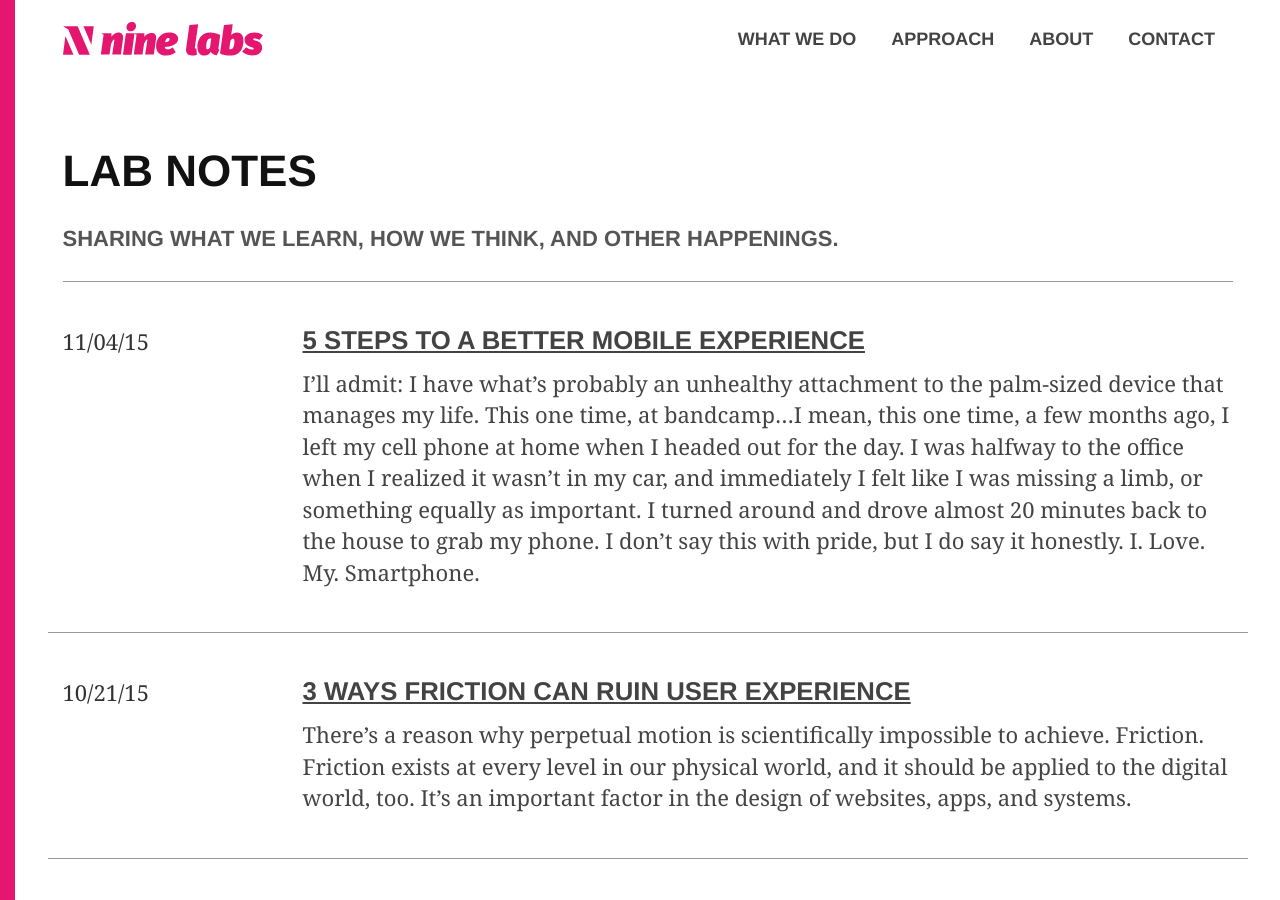
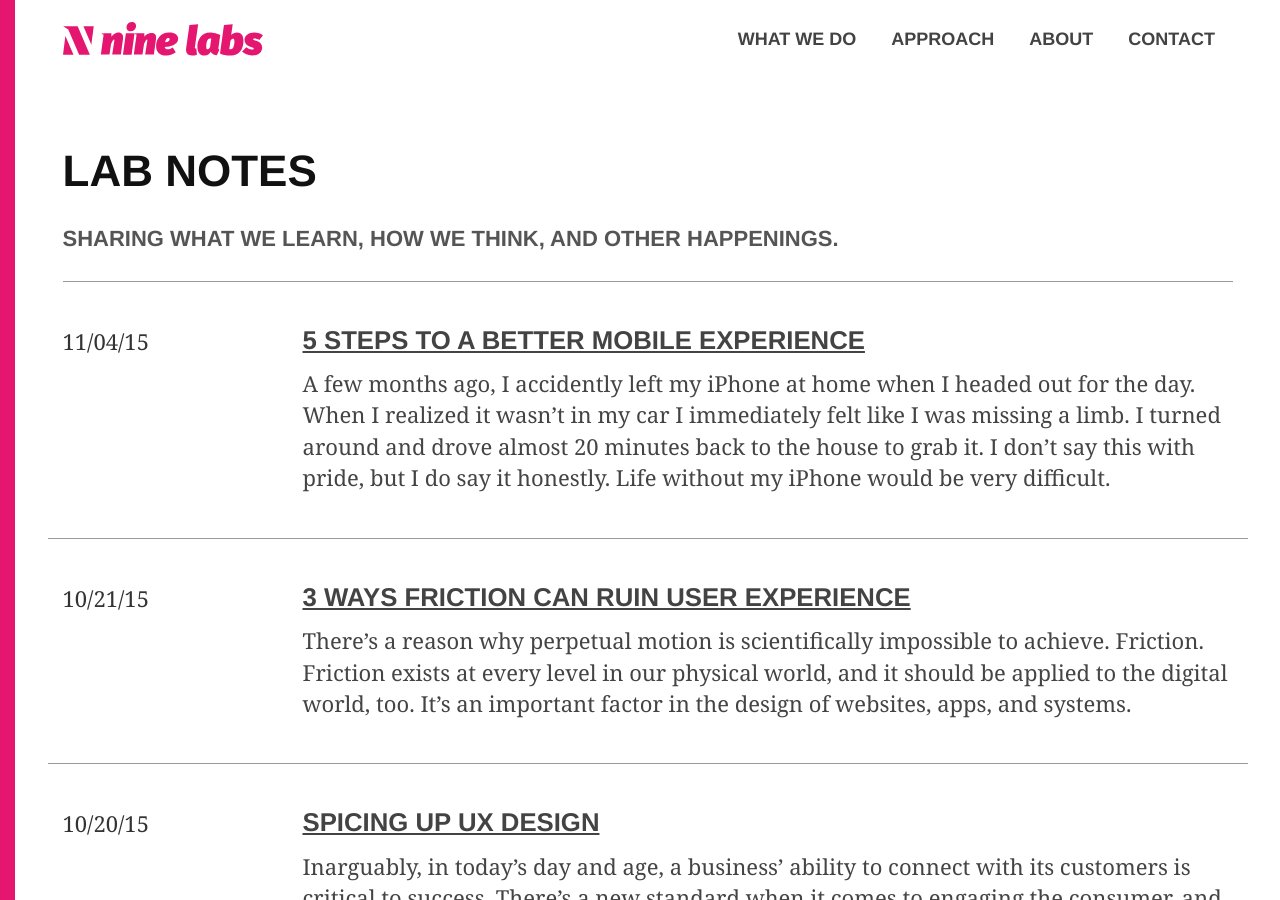
Before and after one commit to ninelabs/ninelabs.com, a Jekyll site: the page built from notes/index.html, in a window 1280 px wide and 900 px high. Built offline with Jekyll 4.4.1, drawn with Linux system fonts in a browser that asks for light colours; nearby versions of some CDN libraries; Markdown is read by kramdown in place of the engine named in the settings; the list of posts is cut into pages by our own code.

Commit message:
Final tweaks to the "5 mobile" article.

```diff
--- a/_posts/2015-11-04-five-steps-to-better-mobile-experience.md
+++ b/_posts/2015-11-04-five-steps-to-better-mobile-experience.md
@@ -7,10 +7,10 @@
 image: "//s3.amazonaws.com/ninelabs.com/phone-in-hands.jpg"
 ---
 
-I’ll admit: I have what's probably an unhealthy attachment to the palm-sized device that manages my life. This one time, at bandcamp...I mean, this one time, a few months ago, I left my cell phone at home when I headed out for the day. I was halfway to the office when I realized it wasn’t in my car, and immediately I felt like I was missing a limb, or something equally as important. I turned around and drove almost 20 minutes back to the house to grab my phone. I don’t say this with pride, but I do say it honestly. I. Love. My. Smartphone.
+A few months ago, I accidently left my iPhone at home when I headed out for the day. When I realized it wasn’t in my car I immediately felt like I was missing a limb. I turned around and drove almost 20 minutes back to the house to grab it. I don’t say this with pride, but I do say it honestly. _Life without my iPhone would be very difficult_.
 
-### I'm not alone
-I am joined by tens of millions of Americans and other citizens of this spinning celestial ball we call Earth. We are obsessed with, even addicted to, our mobile devices.
+### And I'm not alone
+Tens of millions of Americans and other citizens of the world feel the same way. We are obsessed with, even addicted to, our mobile devices.
 
 ![Chart: Share of US digital media time, by platform](http://277y2d10y5kk16f38t1xjp9f.wpengine.netdna-cdn.com/wp-content/uploads/2015/05/Share-of-US-Digital-Media-Time-Spent-by-Platform.png)
 
```
